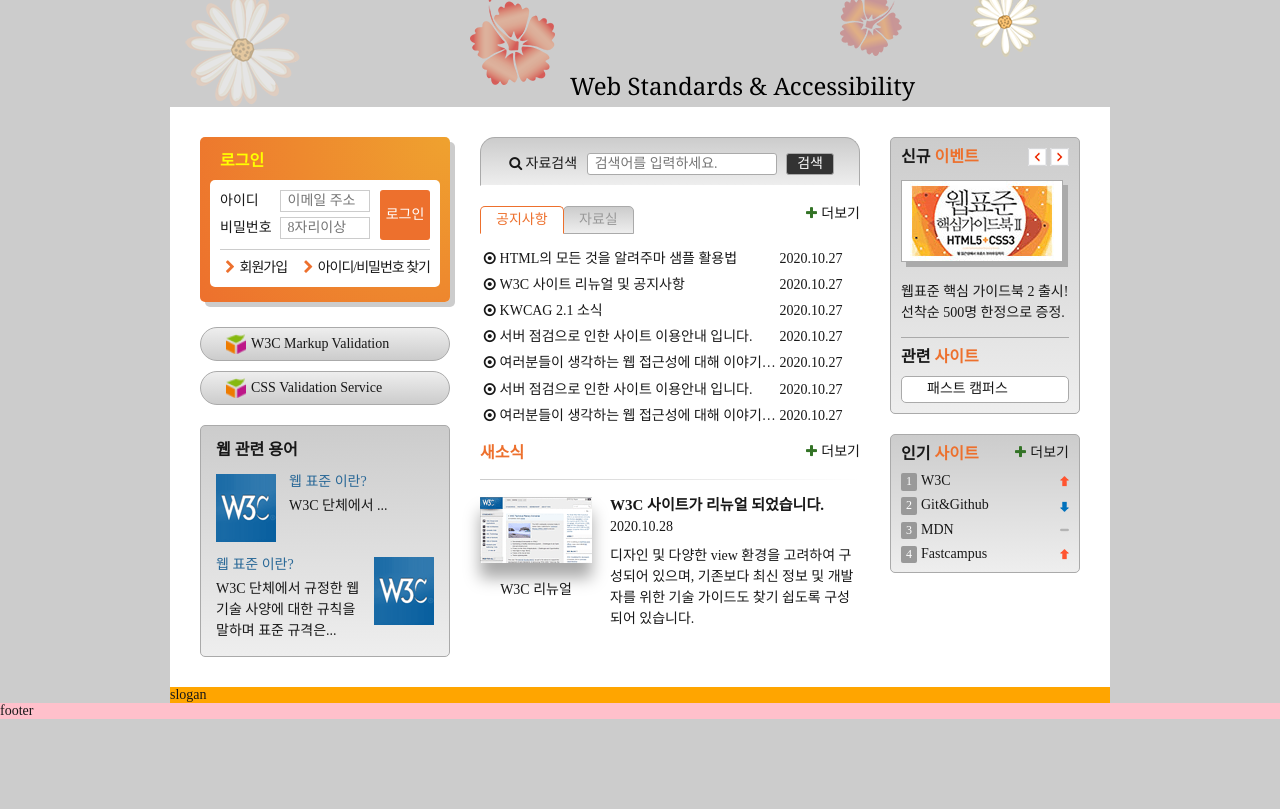
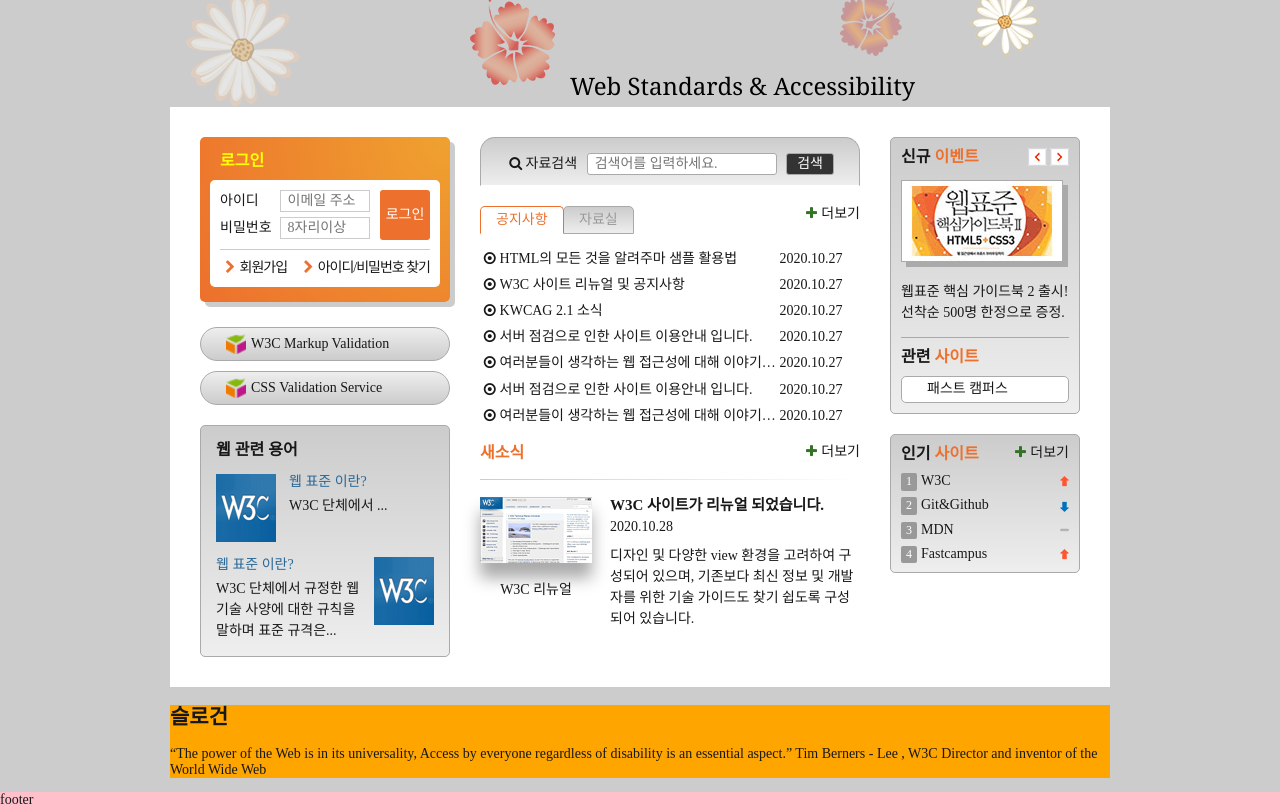
Before and after one commit to ByeongGi/FDS18, a plain HTML site: page index.html in a window 1280 px wide. Shown: the part 137-946 px from the top of the page. Before the commit the page ends 856 px from the top, so only its background shows below. Drawn offline with nearby package versions, Linux system fonts and the light colour scheme; a web font is replaced by a local one.

Commit message:
슬로건 마크업

```diff
--- a/index.html
+++ b/index.html
@@ -351,7 +351,15 @@
         </section>
       </div>
     </main>
-    <div class="slogan">slogan</div>
+    <article class="slogan">
+      <h2 class="slogan-heading" title="웹카페에서 웹표준을">슬로건</h2>
+      <p class="slogan-brief">
+        <q cite="https://w3.org/WAI/">The power of the Web is in its universality, Access by everyone regardless of disability is an essential aspect.</q> Tim Berners - Lee , W3C Director and inventor of the World Wide Web
+      </p>
+      <footer class="a11y-hidden">
+        출처 : W3C, http://w3.org/WAI/
+      </footer>
+    </article>
     <footer class="footer">
       <div class="footer-wrapper">footer</div>
     </footer>
```
